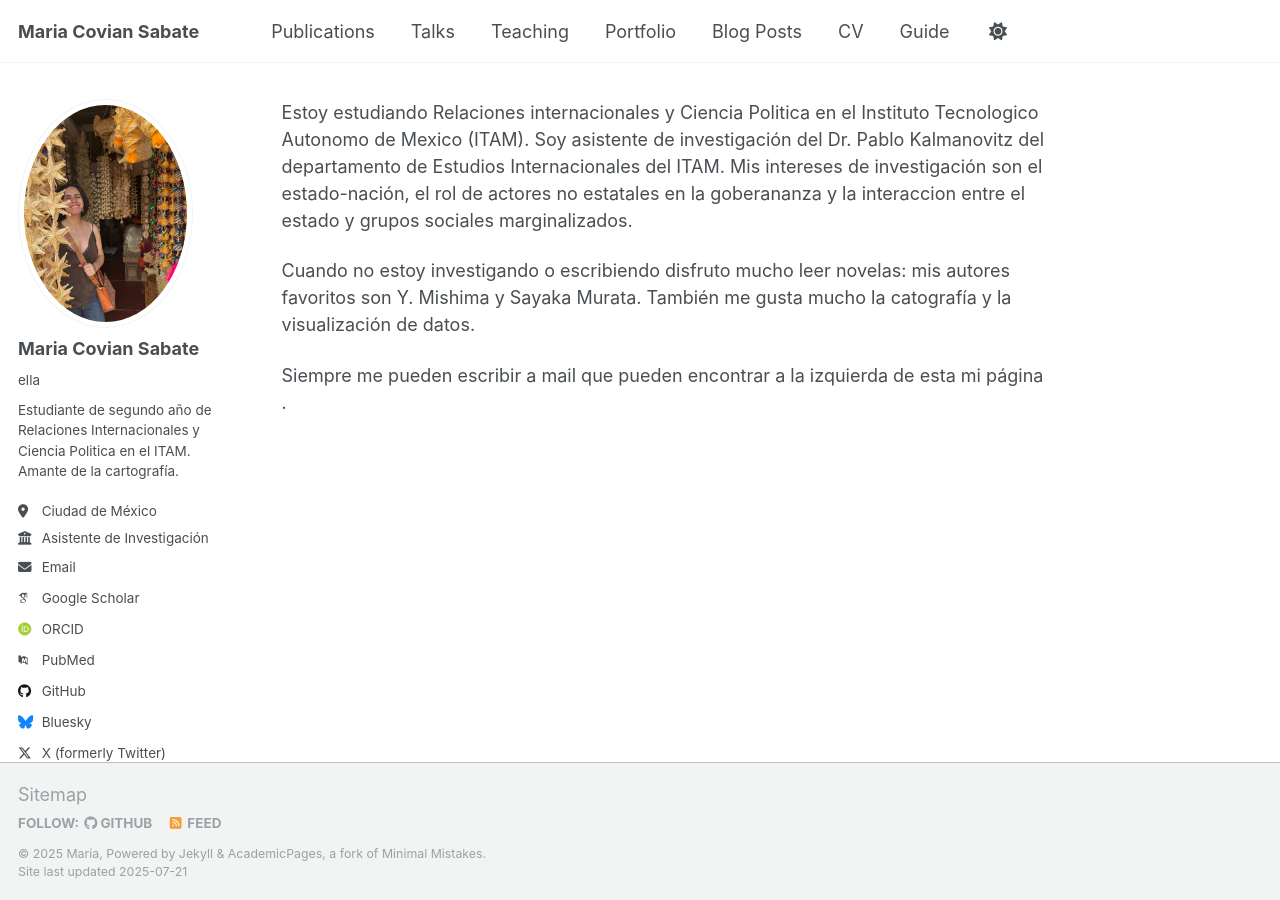
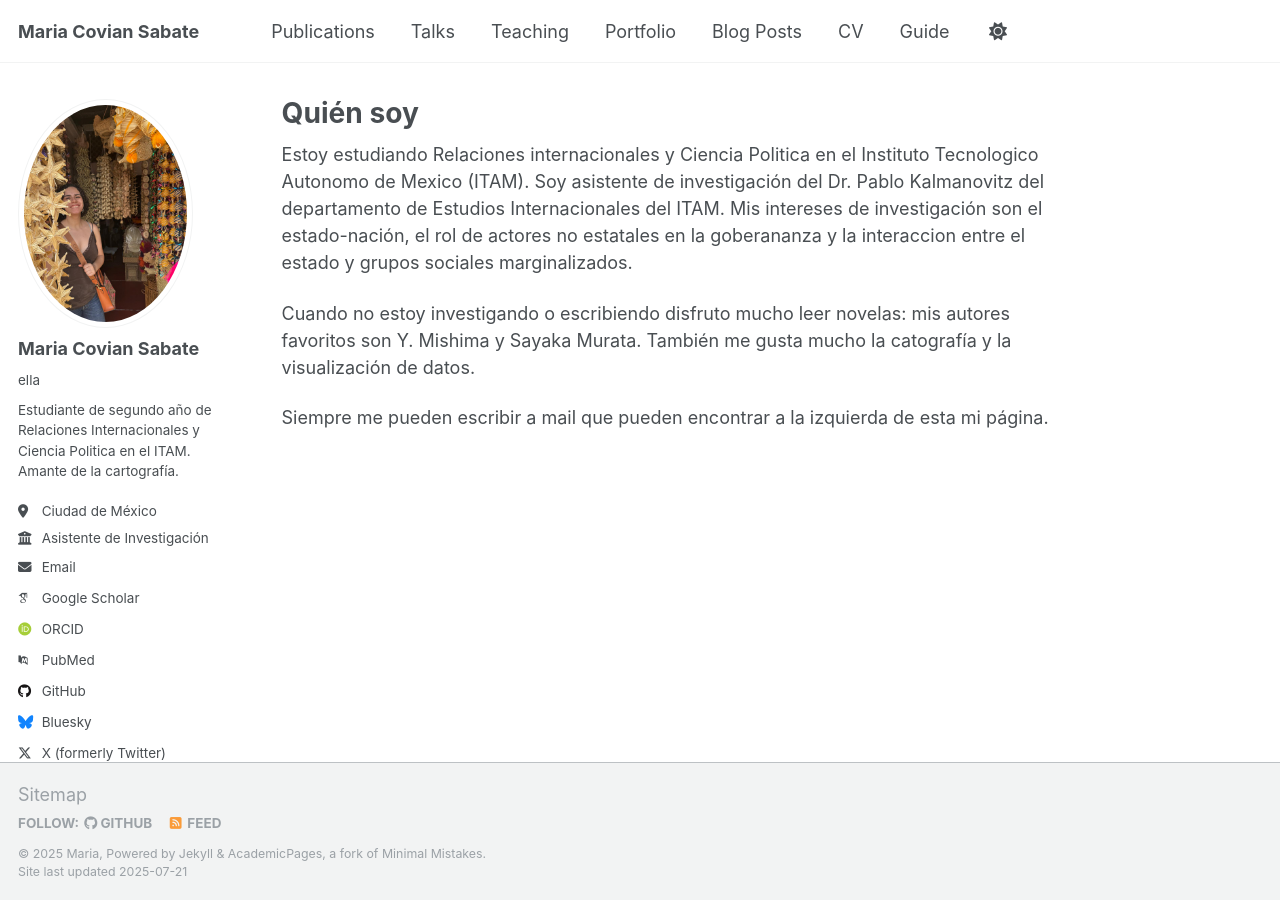
Before and after one commit to MariaCovSabate/MariaCovSabate.github.io, a Jekyll site: the page built from _pages/about.md, in a window 1280 px wide. Built offline with Jekyll 4.4.1, drawn with Linux system fonts in a browser that asks for light colours; some web fonts are replaced; our own code applies the rules of GitHub Pages for plain Markdown files; a script that is not in the unit is left out.

Commit message:
Update about.md

```diff
--- a/_pages/about.md
+++ b/_pages/about.md
@@ -1,8 +1,14 @@
-
-
+---
+permalink: /
+title: "Quién  soy"
+author_profile: true
+redirect_from:
+  - /about/
+  - /about.html
+---
 
 Estoy estudiando Relaciones internacionales y Ciencia Politica en el Instituto Tecnologico Autonomo de Mexico (ITAM). Soy asistente de investigación del Dr. Pablo Kalmanovitz del departamento de Estudios Internacionales del ITAM. Mis intereses de investigación son el estado-nación, el rol de actores no estatales en la goberananza y la interaccion entre el estado y grupos sociales marginalizados.
 
 Cuando no estoy investigando o escribiendo disfruto mucho leer novelas: mis autores favoritos son Y. Mishima y Sayaka Murata. También me gusta mucho la catografía y la visualización de datos.
 
-Siempre me pueden escribir a mail que pueden encontrar a la izquierda de esta mi página .
+Siempre me pueden escribir a mail que pueden encontrar a la izquierda de esta mi página.
```
